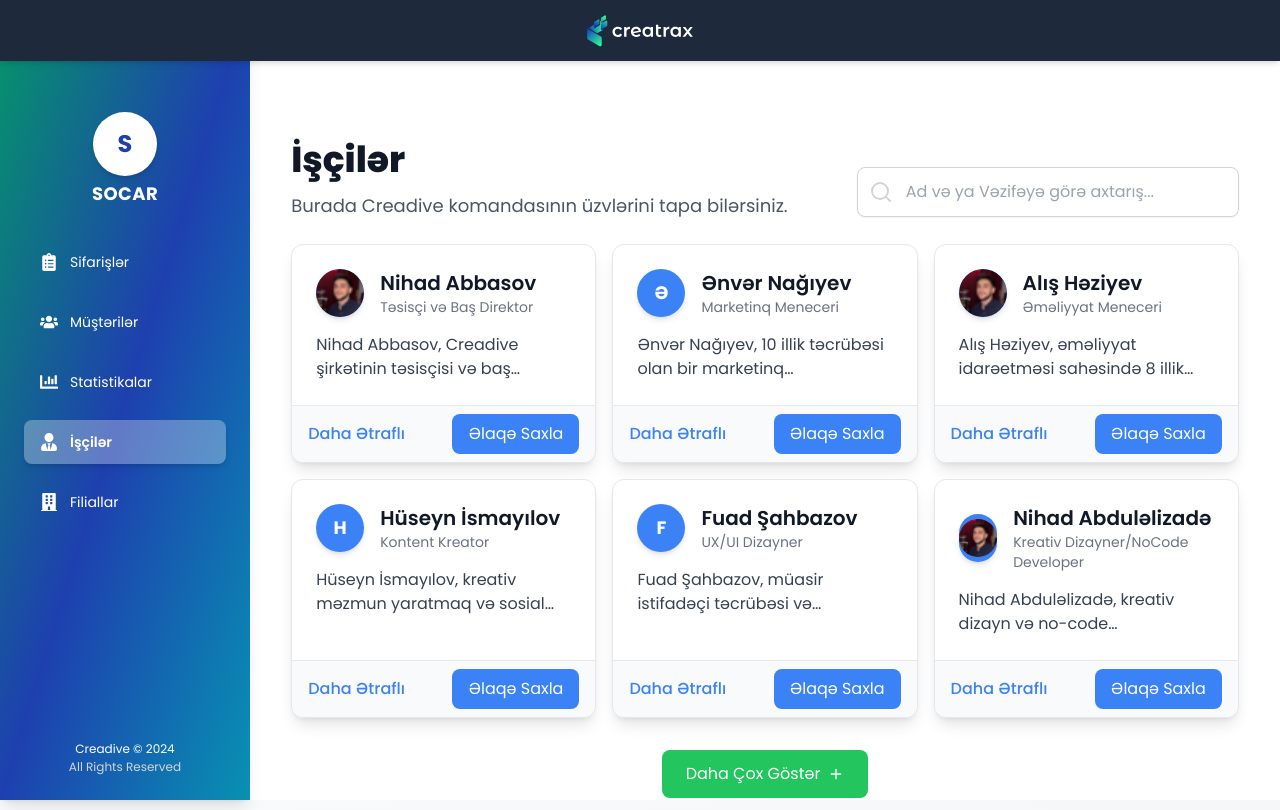
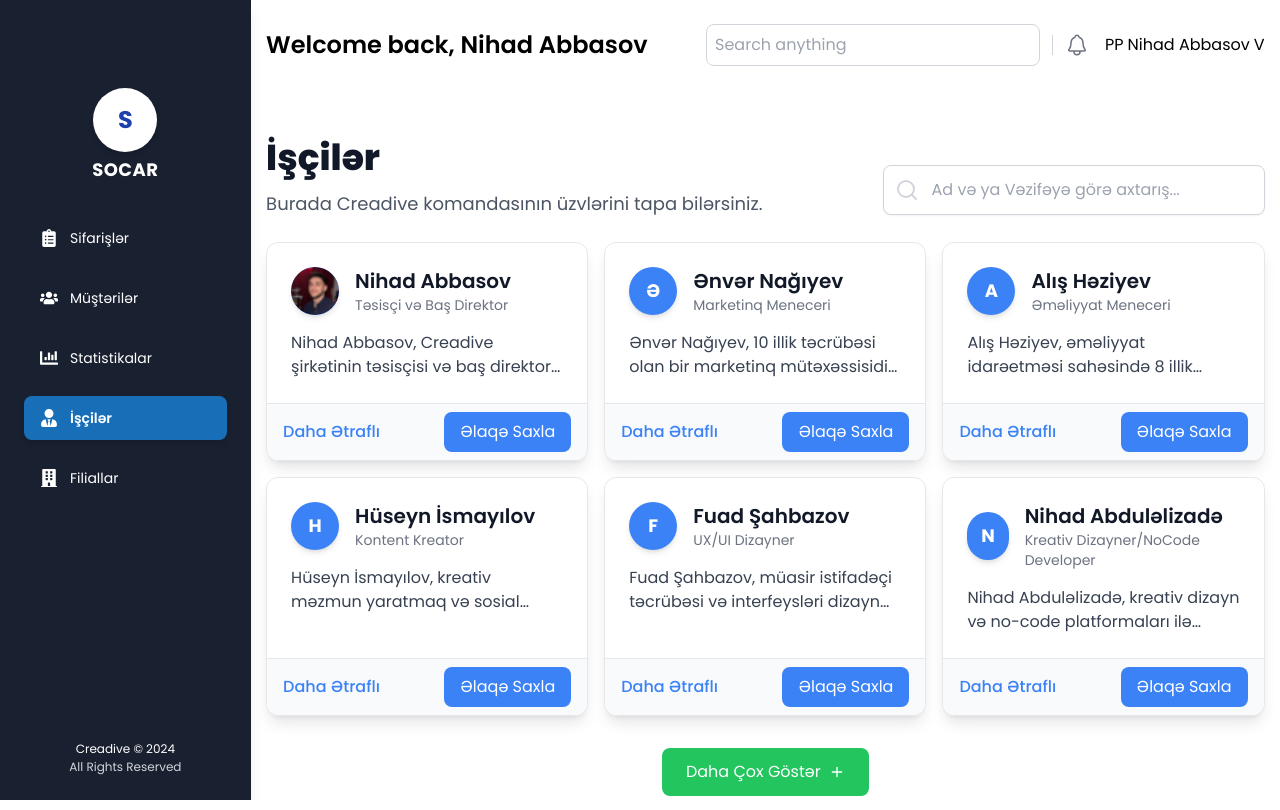
Before and after one commit to nihad-xalq/creatrax, a Next.js app: page /employees in a window 1280 px wide. Built offline with nearby package versions, Linux system fonts and the light colour scheme.

Commit message:
new design adaptation slowly started

```diff
--- a/src/app/(pages)/(sidebarLayout)/layout.tsx
+++ /dev/null
@@ -1,20 +0,0 @@
-import { Sidebar } from "@/components/semantic/Sidebar";
-import type { Metadata } from "next";
-
-export const metadata: Metadata = {
-  title: "CreaTrax",
-  description: "Track your clients and their orders",
-};
-
-export default function SidebarLayout({
-  children,
-}: Readonly<{
-  children: React.ReactNode;
-}>) {
-  return (
-    <div className="flex flex-row justify-between items-start gap-10 relative w-full">
-      <Sidebar />
-      {children}
-    </div>
-  );
-}
--- a/src/app/globals.css
+++ b/src/app/globals.css
@@ -15,7 +15,7 @@ body {
 }
 
 .myContainer {
-  @apply w-[92%] mx-auto;
+  @apply w-[97%] mx-auto;
 }
 
 .willSimplyFadeIn {
--- a/src/app/layout.tsx
+++ b/src/app/layout.tsx
@@ -1,12 +1,10 @@
-import { Header } from "@/components/semantic/Header";
-// import { Footer } from "@/components/semantic/Footer";
-import { Main } from "@/components/semantic/Main";
-import { MantineProvider } from "@mantine/core";
+
 import { Poppins } from "next/font/google";
 import type { Metadata } from "next";
 import "@mantine/charts/styles.css";
 import "@mantine/core/styles.css";
 import "./globals.css";
+import RootLayoutWrapper from "@/components/RootLayoutWrapper";
 
 export const metadata: Metadata = {
   title: "CreaTrax",
@@ -27,16 +25,12 @@ export default function RootLayout({
   return (
     <html
       lang="en"
-      className="h-full bg-gradient-to-br from-gray-50 to-gray-100"
+      className="bg-[rgba(255,255,255,1)] h-screen overflow-y-auto"
     >
       <body
-        className={`${poppins.className} antialiased flex flex-col justify-between h-full`}
+        className={`${poppins.className} antialiased flex flex-col justify-between h-screen overflow-y-hidden`}
       >
-        <MantineProvider>
-          <Header />
-          <Main>{children}</Main>
-          {/* <Footer /> */}
-        </MantineProvider>
+        <RootLayoutWrapper>{children}</RootLayoutWrapper>
       </body>
     </html>
   );
--- /dev/null
+++ b/src/components/RootLayoutWrapper.tsx
@@ -0,0 +1,31 @@
+"use client";
+
+import { Sidebar } from "@/components/semantic/Sidebar";
+import { Header } from "@/components/semantic/Header";
+import { Main } from "@/components/semantic/Main";
+import { MantineProvider } from "@mantine/core";
+import { usePathname } from "next/navigation";
+
+export const RootLayoutWrapper = ({
+  children,
+}: Readonly<{
+  children: React.ReactNode;
+}>) => {
+  const pathname = usePathname();
+
+  const isHome: boolean = pathname === "/";
+
+  return (
+    <MantineProvider>
+      <div className="flex flex-row justify-between">
+        {!isHome && <Sidebar />}
+        <div className="wrapper flex flex-col relative w-full">
+          {!isHome && <Header />}
+          <Main>{children}</Main>
+        </div>
+      </div>
+    </MantineProvider>
+  );
+};
+
+export default RootLayoutWrapper;
--- a/src/components/semantic/Header.tsx
+++ b/src/components/semantic/Header.tsx
@@ -5,6 +5,7 @@ import { FiMenu, FiX } from "react-icons/fi";
 import { Logo } from "../reusable/Logo";
 import { useState } from "react";
 import Link from "next/link";
+import { IoNotificationsOutline } from "react-icons/io5";
 
 interface HeaderLinksTypes {
   title: string;
@@ -26,11 +27,33 @@ export const Header = () => {
   const toggleMenu = () => setIsMenuOpen(!isMenuOpen);
 
   return (
-    <header className="bg-slate-800 py-3 text-white fixed top-0 left-0 w-full z-50 shadow-md">
-      <div className="header_inner myContainer flex items-center justify-between lg:justify-center px-4 lg:px-0">
-        <Link href="/" className="header_left w-2/5 lg:w-[11%]">
+    <header className="py-3 pt-6 text-white w-full z-50">
+      <div className="header_inner myContainer flex items-center justify-between lg:justify-between px-4 lg:px-0 w-full">
+        {/* <Link href="/" className="header_left w-2/5 lg:w-[11%]">
           <Logo />
-        </Link>
+        </Link> */}
+        <h1 className="text-black text-2xl font-semibold">
+          Welcome back, {"Nihad Abbasov"}{" "}
+        </h1>
+
+        <div className="text-black flex flex-row items-center gap-3">
+          <input
+            type="search"
+            name="search"
+            placeholder="Search anything"
+            className="border border-gray-300 p-2 rounded-lg"
+          />
+          <div className="border-r border-r-gray-300 h-5"></div>
+          <div className="flex flex-row items-center gap-4">
+            <IoNotificationsOutline className="w-6 h-6 text-gray-500" />
+
+            <div className="flex flex-row items-center gap-1">
+              <p>PP</p>
+              <p>Nihad Abbasov</p>
+              <p>V</p>
+            </div>
+          </div>
+        </div>
 
         {/* Burger Menu Button */}
         <button
@@ -65,24 +88,6 @@ export const Header = () => {
             })}
           </nav>
         </div>
-
-        {/* Desktop Menu */}
-        {/* <nav className="hidden lg:flex items-center gap-1">
-      {headerLinks.map(({ title, href }) => {
-        const isActive = pathname === href;
-        return (
-          <Link
-            key={title}
-            href={href}
-            className={`text-white text-sm py-2 px-4 hover:bg-white/10 rounded-md transition ${
-              isActive ? "bg-white/20 font-semibold" : ""
-            }`}
-          >
-            {title}
-          </Link>
-        );
-      })}
-    </nav> */}
       </div>
 
       {/* Overlay */}
--- a/src/components/semantic/Main.tsx
+++ b/src/components/semantic/Main.tsx
@@ -12,7 +12,10 @@ export const Main = ({
   const isHome: boolean = pathname === "/";
 
   return (
-    <main className={`py-24 pt-32 h-full ${isHome ? "flex" : "lg:ml-[250px]"}`}>
+    // ${isHome ? "flex" : "lg:ml-[250px]"}
+    <main
+      className={`h-screen ${isHome ? "my-auto" : "overflow-y-scroll py-12 pb-32"}`}
+    >
       <div className="main_inner myContainer">{children}</div>
     </main>
   );
--- a/src/components/semantic/Navbar.tsx
+++ b/src/components/semantic/Navbar.tsx
@@ -35,8 +35,10 @@ export const Navbar = () => {
           <Link
             key={title}
             href={href}
-            className={`flex items-center gap-3 w-full text-white text-sm py-3 px-4 rounded-lg hover:bg-white/10 transition ${
-              isActive ? "bg-white/30 font-semibold shadow-md" : ""
+            className={`flex items-center gap-3 w-full text-white text-sm py-3 px-4 rounded-lg  transition ${
+              isActive
+                ? "bg-[rgba(24,111,184,1)] font-semibold shadow-md hover:bg-none"
+                : "hover:bg-white/10"
             }`}
           >
             <span className="text-lg">{icon}</span>
--- a/src/components/semantic/Sidebar.tsx
+++ b/src/components/semantic/Sidebar.tsx
@@ -3,7 +3,7 @@ import { Navbar } from "./Navbar";
 
 export const Sidebar = () => {
   return (
-    <aside className="fixed top-0 left-0 h-screen bg-gradient-to-tl from-cyan-600 via-blue-800 to-emerald-600 shadow-lg w-[250px] hidden lg:flex flex-col items-center p-6 pt-12">
+    <aside className="h-screen bg-[rgba(25,32,48,1)] shadow-lg w-[300px] hidden lg:flex flex-col items-center p-6 z-50">
       {/* Logo */}
       <div className="flex flex-col items-center text-white mb-8 mt-16">
         <div className="w-16 h-16 bg-white rounded-full flex items-center justify-center shadow-md mb-1">
--- a/src/lib/employeesData.ts
+++ b/src/lib/employeesData.ts
@@ -26,7 +26,7 @@ export const employeesData: Employee[] = [
     email: "alishheziyev@creadive.az",
     phone: "+994 55 222 22 22",
     bio: "Alış Həziyev, əməliyyat idarəetməsi sahəsində 8 illik təcrübəyə malikdir. O, komanda idarəetməsi və layihələrin effektiv icrası üzrə mütəxəssisdir.",
-    image: "/pp.png",
+    image: null,
   },
   {
     id: 4,
@@ -53,7 +53,7 @@ export const employeesData: Employee[] = [
     email: "nihadabdulalizade@creadive.az",
     phone: "+994 70 555 55 55",
     bio: "Nihad Abduləlizadə, kreativ dizayn və no-code platformaları ilə inkişaf etdirilən həllər üzrə ixtisaslaşıb. O, sürətli prototipləmə və estetik baxımdan cəlbedici layihələr yaradır.",
-    image: "/pp.png",
+    image: null,
   },
   {
     id: 7,
@@ -62,7 +62,7 @@ export const employeesData: Employee[] = [
     email: "shahsultannergizi@creadive.az",
     phone: "+994 70 666 66 66",
     bio: "Şahsultan Nərgiz Səlimi, qrafik dizayn üzrə 7 illik təcrübəyə malikdir. O, kreativ və cəlbedici vizuallar yaratmaq üçün Photoshop və Illustrator-da mükəmməldir.",
-    image: "/pp.png",
+    image: null,
   },
   {
     id: 8,
@@ -71,7 +71,7 @@ export const employeesData: Employee[] = [
     email: "rahibmammadov@creadive.az",
     phone: "+994 70 888 88 88",
     bio: "Rahib Məmmədov, qrafik dizayn sahəsində 4 illik təcrübəyə malikdir. Kreativ dizayn konseptləri və rəqəmsal marketinq vizualları üzrə ixtisaslaşıb.",
-    image: "/pp.png",
+    image: null,
   },
   {
     id: 9,
@@ -98,6 +98,6 @@ export const employeesData: Employee[] = [
     email: "asimanloremzade@creadive.az",
     phone: "+994 70 123 45 67",
     bio: "Asiman Loremzadə, yüksək keyfiyyətli və kreativ reels videoları hazırlamaq üzrə ixtisaslaşıb. O, vizual hekayələr yaratmaq və auditoriyanı cəlb etmək üçün innovativ yanaşma tətbiq edir.",
-    image: "/pp.png",
+    image: null,
   },
 ];
--- a/src/views/EmployeesView.tsx
+++ b/src/views/EmployeesView.tsx
@@ -1,10 +1,10 @@
 "use client";
 
+import { FiMinus, FiPlus, FiSearch } from "react-icons/fi";
+import { Employee } from "@/types/employeesTypes";
 import { useState } from "react";
-import { Employee } from "@/types/employeesTypes";
+import Image from "next/image";
 import Link from "next/link";
-import Image from "next/image";
-import { FiMinus, FiPlus, FiSearch } from "react-icons/fi";
 
 interface EmployeesViewProps {
   data: Employee[];
--- a/src/views/HomeView.tsx
+++ b/src/views/HomeView.tsx
@@ -44,7 +44,7 @@ export const HomeView = () => {
   };
 
   return (
-    <section className="py-8 lg:py-12 flex items-center my-auto h-full">
+    <section className="py-8 lg:py-12 flex items-center my-auto h-screen">
       <div className="container mx-auto max-w-4xl px-6 lg:px-12">
         <div className="flex flex-col lg:flex-row bg-white shadow-lg rounded-xl overflow-hidden">
           {/* Visual Section */}
```
Also changed, not shown: public/logo.svg.
